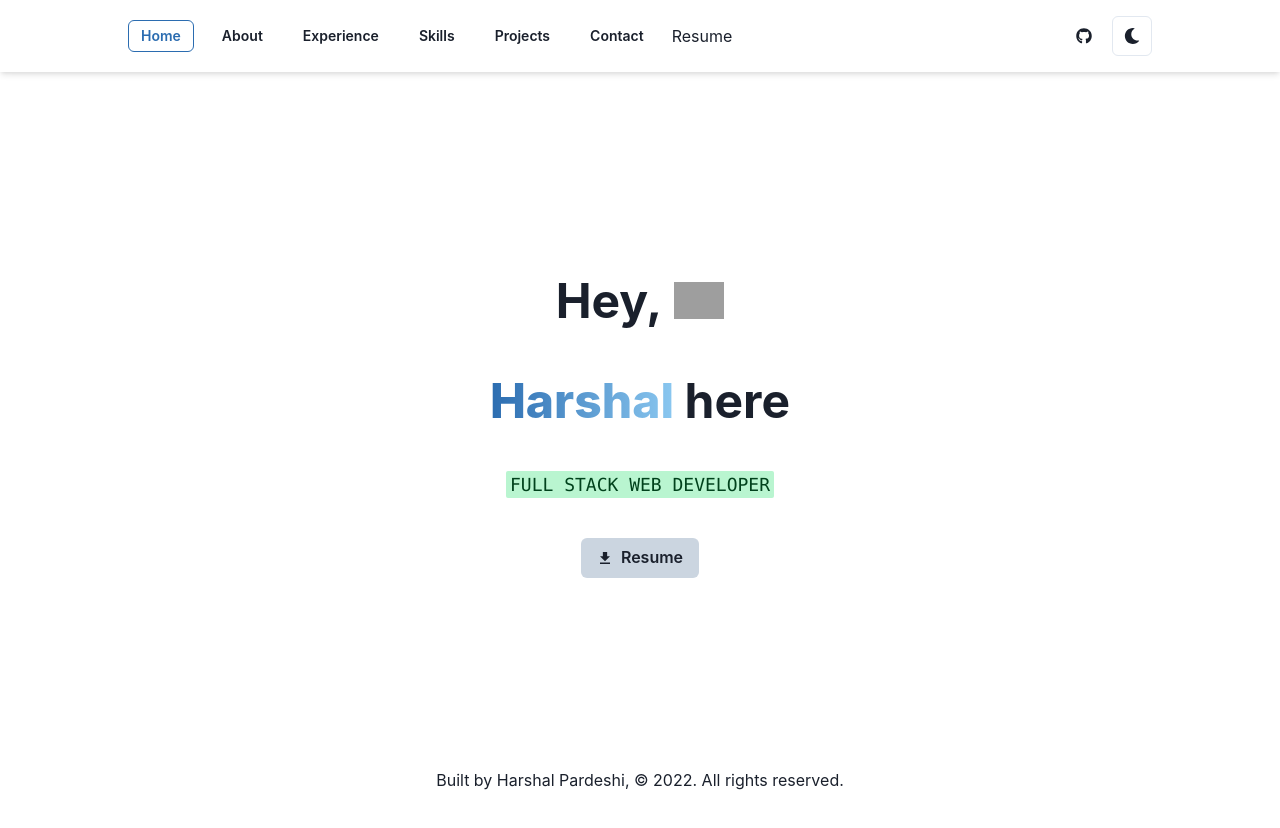
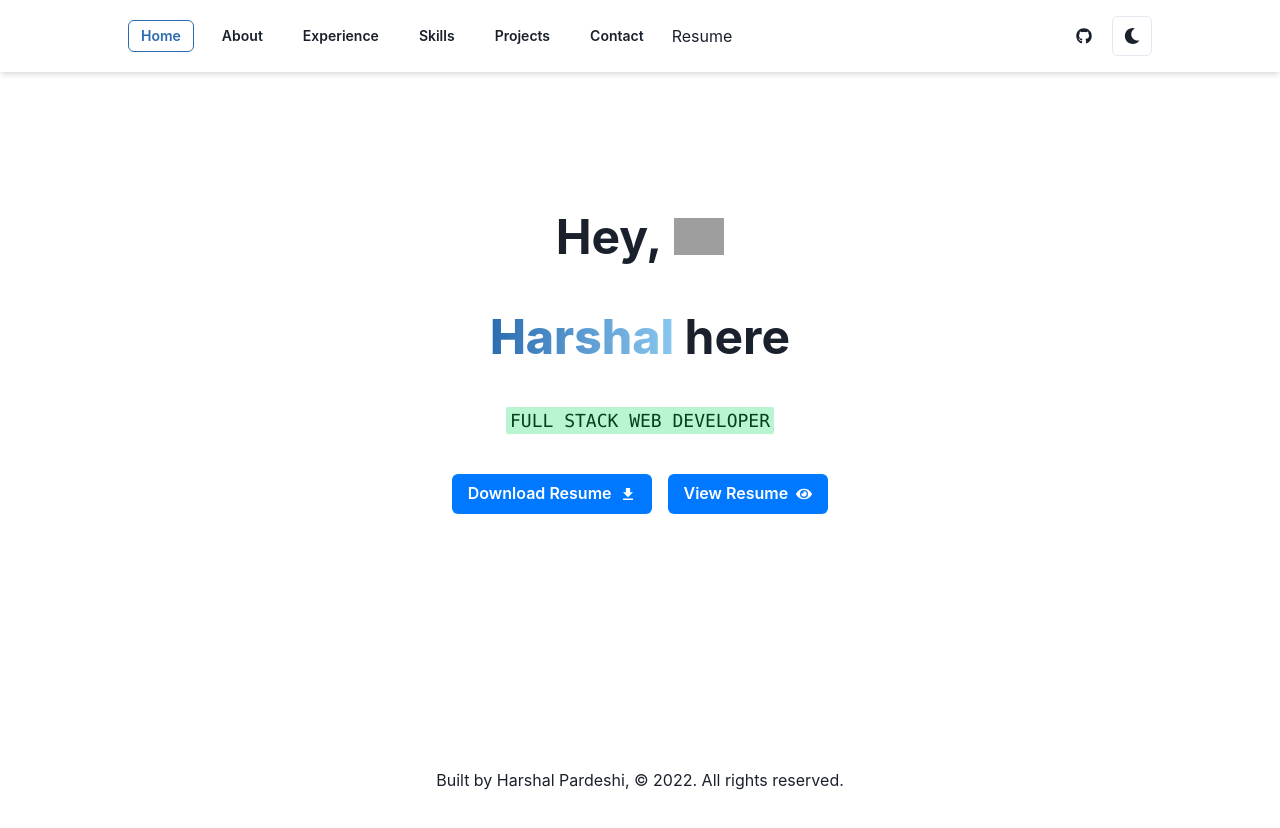
Before and after one commit to Hashal890/Hashal890.github.io, a React (Create React App) app: page /skills in a window 1280 px wide. Shown: the top 828 px of the page. Built offline with nearby package versions, Linux system fonts and the light colour scheme; grey boxes are pictures that could not be loaded.

Commit message:
added some changes in styling and new resume button

```diff
--- a/package.json
+++ b/package.json
@@ -22,6 +22,7 @@
     "react-router-dom": "^6.3.0",
     "react-scripts": "5.0.1",
     "react-scroll": "^1.9.0",
+    "react-slick": "^0.30.2",
     "react-typist": "^2.0.5",
     "web-vitals": "^2.1.4"
   },
--- /dev/null
+++ b/src/Components/Carousel.jsx
@@ -0,0 +1,100 @@
+import React from "react";
+import {
+  Box,
+  IconButton,
+  useBreakpointValue,
+} from "@chakra-ui/react";
+import { BiLeftArrowAlt, BiRightArrowAlt } from "react-icons/bi";
+import Slider from "react-slick";
+import ProjectCard from "./ProjectCard";
+import { ProjectsList } from "../assets/data";
+
+const settings = {
+  dots: true,
+  arrows: false,
+  fade: true,
+  infinite: true,
+  autoplay: true,
+  speed: 500,
+  autoplaySpeed: 5000,
+  slidesToShow: 1,
+  slidesToScroll: 1,
+};
+
+export default function Carousel() {
+  const [slider, setSlider] = React.useState(null);
+  const top = useBreakpointValue({ base: "90%", md: "50%" });
+  const side = useBreakpointValue({ base: "30%", md: "40px" });
+
+  return (
+    <Box
+      position={"relative"}
+      height={"600px"}
+      width={"full"}
+      overflow={"scroll"}
+    >
+      {/* CSS files for react-slick */}
+      <link
+        rel="stylesheet"
+        type="text/css"
+        charSet="UTF-8"
+        href="https://cdnjs.cloudflare.com/ajax/libs/slick-carousel/1.6.0/slick.min.css"
+      />
+      <link
+        rel="stylesheet"
+        type="text/css"
+        href="https://cdnjs.cloudflare.com/ajax/libs/slick-carousel/1.6.0/slick-theme.min.css"
+      />
+      {/* Left Icon */}
+      <IconButton
+        aria-label="left-arrow"
+        variant="ghost"
+        position="absolute"
+        left={side}
+        top={top}
+        transform={"translate(0%, -50%)"}
+        zIndex={2}
+        onClick={() => slider?.slickPrev()}
+      >
+        <BiLeftArrowAlt size="40px" />
+      </IconButton>
+      {/* Right Icon */}
+      <IconButton
+        aria-label="right-arrow"
+        variant="ghost"
+        position="absolute"
+        right={side}
+        top={top}
+        transform={"translate(0%, -50%)"}
+        zIndex={2}
+        onClick={() => slider?.slickNext()}
+      >
+        <BiRightArrowAlt size="40px" />
+      </IconButton>
+      <Slider {...settings} ref={(slider) => setSlider(slider)}>
+        {ProjectsList.map((rep, index) => {
+          const {
+            id,
+            title,
+            description,
+            techStack,
+            githubUrl,
+            liveUrl,
+            image,
+          } = rep;
+          return (
+            <ProjectCard
+              key={id}
+              title={title}
+              description={description}
+              techStack={techStack}
+              githubUrl={githubUrl}
+              liveUrl={liveUrl}
+              image={image}
+            />
+          );
+        })}
+      </Slider>
+    </Box>
+  );
+}
--- a/src/Components/GithubCalender.jsx
+++ b/src/Components/GithubCalender.jsx
@@ -12,7 +12,7 @@ export default function GithubCalendar() {
         marginBottom: "1rem",
       }}
     >
-      <Code colorScheme="purple" mb="1rem" fontSize="18px">
+      <Code colorScheme="yellow" mb="1rem" fontSize="24px" borderRadius={"xl"}>
         Github Calender
       </Code>
       <GitHubCalendar
--- a/src/Components/ProjectCard.jsx
+++ b/src/Components/ProjectCard.jsx
@@ -51,6 +51,7 @@ export default function ProjectCard({
               size="4xl"
             />
           }
+          w={"lg"}
         />
         <Stack
           spacing="1"
--- a/src/Routes/About.jsx
+++ b/src/Routes/About.jsx
@@ -1,5 +1,5 @@
 import React from "react";
-import { Box, Code, Flex, VStack } from "@chakra-ui/react";
+import { Box, Code, Flex, Divider, VStack, Spacer } from "@chakra-ui/react";
 import { EducationDetails } from "../assets/data";
 import AboutCardEducationDetails from "../Components/AboutCardEducationDetails";
 import AboutMeIntroduction from "../Components/AboutMeIntroduction";
@@ -10,8 +10,26 @@ export default function About() {
       <br />
       <br />
       <Box w={["95%", "90%", "90%", "75%"]} m="auto" mt="5">
+        <Code
+          colorScheme="yellow"
+          mb={"1rem"}
+          mt={"1rem"}
+          fontSize="24px"
+          borderRadius={"xl"}
+        >
+          About Me
+        </Code>
         <AboutMeIntroduction />
-        <Code colorScheme="blue" mb={"1rem"} mt={"1rem"} fontSize="18px">
+        <br />
+        <Divider />
+        <br />
+        <Code
+          colorScheme="yellow"
+          mb={"1rem"}
+          mt={"1rem"}
+          fontSize="24px"
+          borderRadius={"xl"}
+        >
           Education
         </Code>
         <VStack spacing="4" marginBottom="6" align="left" mx={[0, 0, 6]} mt="3">
--- a/src/Routes/Contact.jsx
+++ b/src/Routes/Contact.jsx
@@ -1,5 +1,6 @@
 import React from "react";
 import {
+  Code,
   Flex,
   IconButton,
   Link,
@@ -20,13 +21,9 @@ export default function Contact() {
           alignItems="center"
           w="100%"
         >
-          <Text
-            color={useColorModeValue("gray.800", "gray.200")}
-            fontSize="28"
-            mb="10"
-          >
+          <Code colorScheme="yellow" fontSize="24px" borderRadius={"xl"} mb={8}>
             Let's chat!
-          </Text>
+          </Code>
           <Text
             fontSize="20"
             color={useColorModeValue("gray.800", "gray.500")}
@@ -40,7 +37,7 @@ export default function Contact() {
           </Text>
           <Flex gap={3}>
             {ContactDetails.map((contact, ind) => {
-              const {id, link, icon} = contact;
+              const { id, link, icon } = contact;
               return (
                 <Link key={id} href={link} isExternal bg="transparent">
                   <IconButton
--- a/src/Routes/Experience.jsx
+++ b/src/Routes/Experience.jsx
@@ -8,7 +8,7 @@ const Experience = () => {
     <Box w={["95%", "95%", "90%", "75%"]} m="auto" mt="5">
       <br />
       <br />
-      <Code colorScheme="orange" mb="1rem" fontSize="18px">
+      <Code colorScheme="yellow" mb="1rem" fontSize="24px" borderRadius={"xl"}>
         Experience
       </Code>
       <VStack spacing="4" marginBottom="6" align="left" mx={[0, 0, 6]} mt="3">
--- a/src/Routes/Home.jsx
+++ b/src/Routes/Home.jsx
@@ -5,12 +5,11 @@ import {
   useColorModeValue,
   Heading,
   Text,
-  Link,
   Code,
   Button,
 } from "@chakra-ui/react";
-import Resume from "../assets/Harshal-Pardeshi-Resume.pdf";
 import { IoMdDownload } from "react-icons/io";
+import { FaEye } from "react-icons/fa";
 
 export default function Home() {
   return (
@@ -21,6 +20,7 @@ export default function Home() {
       alignItems={"center"}
       h={"100vh"}
       w={"100%"}
+      mt={-16}
     >
       <Heading
         mb={6}
@@ -62,25 +62,38 @@ export default function Home() {
       <Code colorScheme={"whatsapp"} fontSize={"18px"}>
         FULL STACK WEB DEVELOPER
       </Code>
+      <Flex gap={4} justifyContent={"center"} alignItems={"center"}>
         <Button
-        as={Link}
-        href={Resume}
+          as="a"
+          href={
+            "https://drive.google.com/uc?export=download&id=1pV8XBrEE6ZaN5BbITcfE215MNNCLl94z"
+          }
           target="_blank"
+          rel="noopener noreferrer"
+          rightIcon={<IoMdDownload />}
           w="ms"
           mt={6}
-        bg={useColorModeValue("gray.300", "gray.700")}
-        color={useColorModeValue("gray.800", "white")}
-        rounded="md"
-        _hover={{
-          bg: useColorModeValue("green.200", "yellow.500"),
-          textDecoration: "none",
-        }}
-        _focus={{ outline: "none" }}
-        download={"Harshal-Pardeshi-Resume.pdf"}
-        leftIcon={<IoMdDownload />}
+          colorScheme={"messenger"}
+          size={"md"}
         >
-        Resume
+          Download Resume
         </Button>
+        <Button
+          as="a"
+          href={
+            "https://drive.google.com/file/d/1pV8XBrEE6ZaN5BbITcfE215MNNCLl94z/view?usp=sharing"
+          }
+          target="_blank"
+          rel="noopener noreferrer"
+          rightIcon={<FaEye />}
+          w="ms"
+          mt={6}
+          colorScheme={"messenger"}
+          size={"md"}
+        >
+          View Resume
+        </Button>
+      </Flex>
     </Flex>
   );
 }
--- a/src/Routes/Projects.jsx
+++ b/src/Routes/Projects.jsx
@@ -6,16 +6,22 @@ import {
   TabPanels,
   TabPanel,
   SimpleGrid,
+  Code,
 } from "@chakra-ui/react";
 import ProjectCard from "../Components/ProjectCard";
 import { ProjectsList } from "../assets/data";
+// import Carousel from "../Components/Carousel";
 
 export default function Projects() {
   return (
     <Flex flexDir="column" h="100vh">
       <br />
       <br />
+      <br />
       <Box w={["97%", "97%", "95%", "80%"]} m="auto">
+        <Code colorScheme="yellow" fontSize="24px" borderRadius={"xl"}>
+          Projects
+        </Code>
         <Tabs variant="soft-rounded" colorScheme="blue" align="center" w="100%">
           <TabPanels minHeight={"50vh"}>
             <TabPanel px={0}>
@@ -46,6 +52,7 @@ export default function Projects() {
             </TabPanel>
           </TabPanels>
         </Tabs>
+        {/* <Carousel /> */}
       </Box>
       <br />
       <br />
--- a/src/Routes/Skills.jsx
+++ b/src/Routes/Skills.jsx
@@ -11,7 +11,13 @@ export default function Skills() {
       <br />
       <br />
       <Box w={["95%", "90%", "90%", "75%"]} m="auto">
-        <Code colorScheme="whatsapp" mb="0.25rem" mt="2rem" fontSize="18px">
+        <Code
+          colorScheme="yellow"
+          mb="0.25rem"
+          mt="2rem"
+          fontSize="24px"
+          borderRadius={"xl"}
+        >
           Skills
         </Code>
         <SimpleGrid columns={[3, 4, 6]} spacing="4" mt="5" mb="5">
@@ -28,7 +34,12 @@ export default function Skills() {
             );
           })}
         </SimpleGrid>
-        <Code colorScheme="orange" mt="2rem" fontSize="18px">
+        <Code
+          colorScheme="yellow"
+          mt="2rem"
+          fontSize="24px"
+          borderRadius={"xl"}
+        >
           Statistics
         </Code>
         <Flex
```
Also changed, not shown: 1 other file (tests, documents, lock files or other folders). Lines whose indentation alone changed are shown as unchanged.
